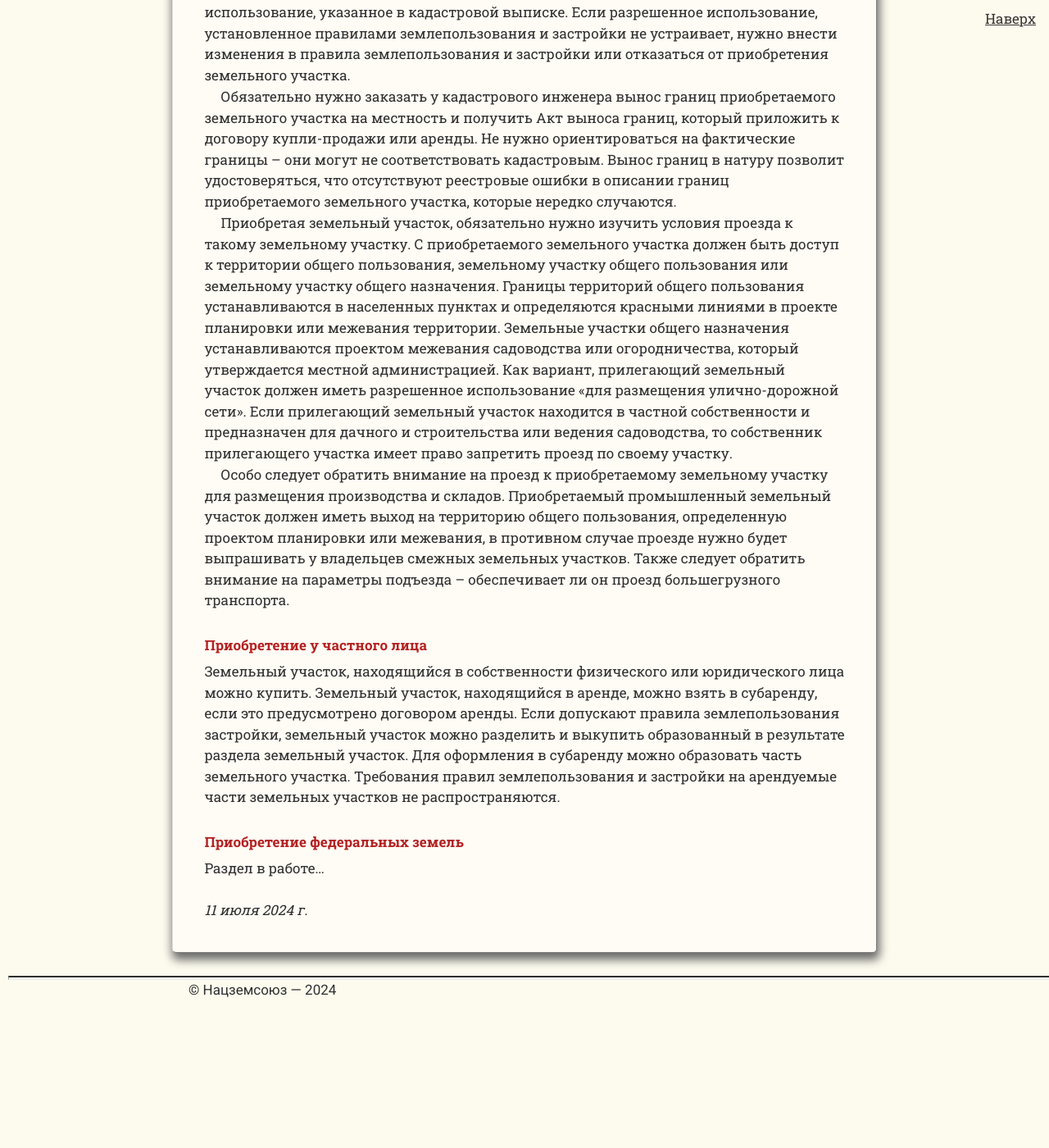
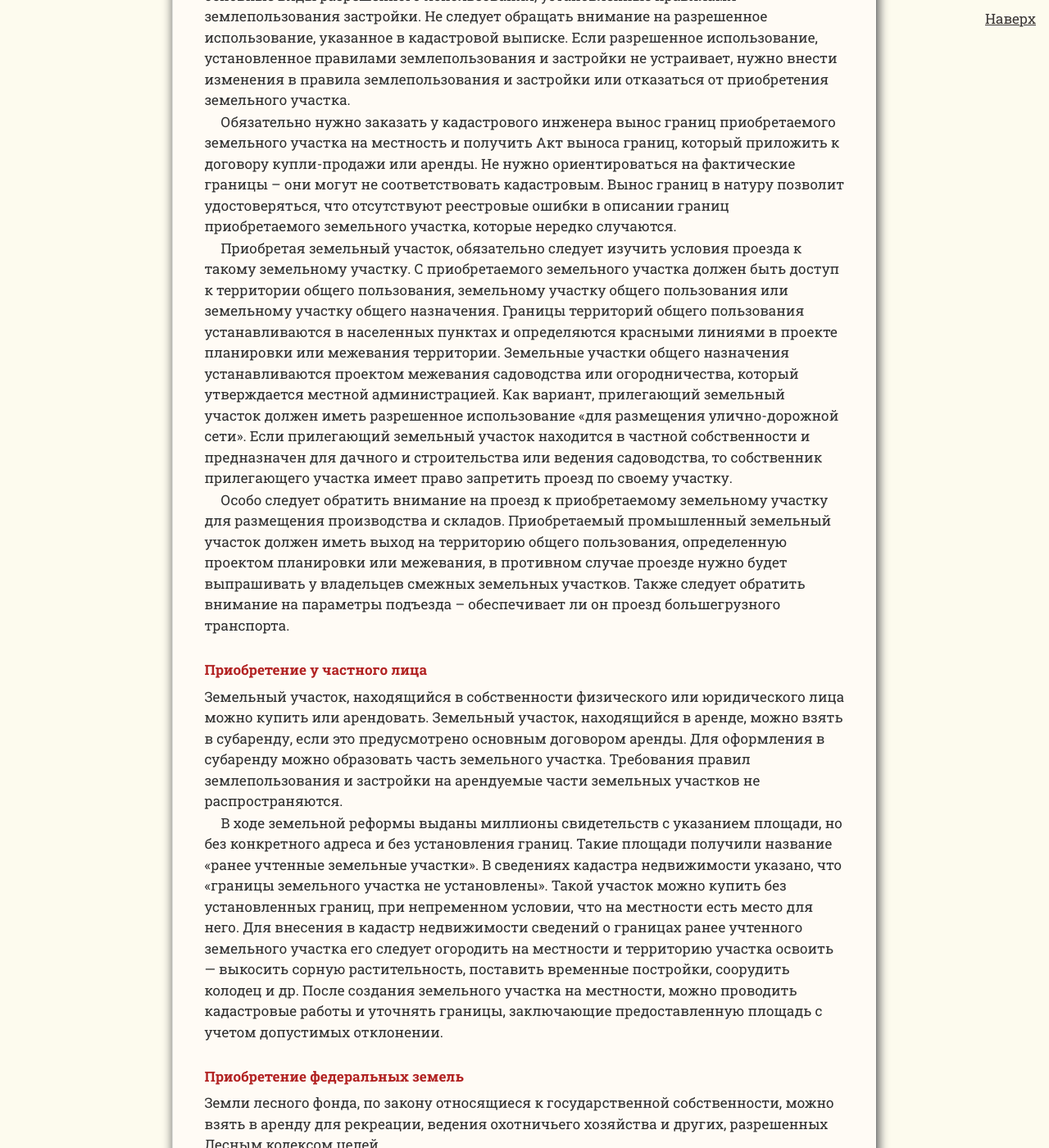
Before and after one commit to SergSi/land-use-art, a Jekyll site: the page built from _articles/2024-07-11-sostav.md, in a window 1280 px wide and 1400 px high, scrolled down 4685 px. Shown: the whole window at 82% size. Built offline with Jekyll 4.4.1, drawn with Linux system fonts in a browser that asks for light colours; some web fonts are replaced; before the commit the page ends 5923 px from its top, so only the background shows below that; some of the changed text lies outside the part shown.

Commit message:
Update 2024-07-11-sostav.md

```diff
--- a/_articles/2024-07-11-sostav.md
+++ b/_articles/2024-07-11-sostav.md
@@ -73,14 +73,28 @@
 
 Обязательно нужно заказать у кадастрового инженера вынос границ приобретаемого земельного участка на местность и получить Акт выноса границ, который приложить к договору купли-продажи или аренды. Не нужно ориентироваться на фактические границы – они могут не соответствовать кадастровым. Вынос границ в натуру позволит удостоверяться, что отсутствуют реестровые ошибки в описании границ приобретаемого земельного участка, которые нередко случаются.
 
-Приобретая земельный участок, обязательно нужно изучить условия проезда к такому земельному участку. С приобретаемого земельного участка должен быть доступ к территории общего пользования, земельному участку общего пользования или земельному участку общего назначения. Границы территорий общего пользования устанавливаются в населенных пунктах и определяются красными линиями в проекте планировки или межевания территории. Земельные участки общего назначения устанавливаются проектом межевания садоводства или огородничества, который утверждается местной администрацией. Как вариант, прилегающий земельный участок должен иметь разрешенное использование «для размещения улично-дорожной сети». Если прилегающий земельный участок находится в частной собственности и предназначен для дачного и строительства или ведения садоводства, то собственник прилегающего участка имеет право запретить проезд по своему участку.
+Приобретая земельный участок, обязательно следует изучить условия проезда к такому земельному участку. С приобретаемого земельного участка должен быть доступ к территории общего пользования, земельному участку общего пользования или земельному участку общего назначения. Границы территорий общего пользования устанавливаются в населенных пунктах и определяются красными линиями в проекте планировки или межевания территории. Земельные участки общего назначения устанавливаются проектом межевания садоводства или огородничества, который утверждается местной администрацией. Как вариант, прилегающий земельный участок должен иметь разрешенное использование «для размещения улично-дорожной сети». Если прилегающий земельный участок находится в частной собственности и предназначен для дачного и строительства или ведения садоводства, то собственник прилегающего участка имеет право запретить проезд по своему участку.
 
 Особо следует обратить внимание на проезд к приобретаемому земельному участку для размещения производства и складов. Приобретаемый промышленный земельный участок должен иметь выход на территорию общего пользования, определенную проектом планировки или межевания, в противном случае проезде нужно будет выпрашивать у владельцев смежных земельных участков. Также следует обратить внимание на параметры подъезда – обеспечивает ли он проезд большегрузного транспорта.
 
 ## Приобретение у частного лица
 
-Земельный участок, находящийся в собственности физического или юридического лица можно купить. Земельный участок, находящийся в аренде, можно взять в субаренду, если это предусмотрено договором аренды. Если допускают правила землепользования застройки, земельный участок можно разделить и выкупить образованный в результате раздела земельный участок. Для оформления в субаренду можно образовать часть земельного участка. Требования правил землепользования и застройки на арендуемые части земельных участков не распространяются.
+Земельный участок, находящийся в собственности физического или юридического лица можно купить или арендовать. Земельный участок, находящийся в аренде, можно взять в субаренду, если это предусмотрено основным договором аренды. Для оформления в субаренду можно образовать часть земельного участка. Требования правил землепользования и застройки на арендуемые части земельных участков не распространяются.
+
+В ходе земельной реформы выданы миллионы свидетельств с указанием площади, но без конкретного адреса и без установления границ. Такие площади получили название «ранее учтенные земельные участки». В сведениях кадастра недвижимости указано, что «границы земельного участка не установлены». Такой участок можно купить без установленных границ, при непременном условии, что на местности есть место для него. Для внесения в кадастр недвижимости сведений о границах ранее учтенного земельного участка его следует огородить на местности и территорию участка освоить — выкосить сорную растительность, поставить временные постройки, соорудить колодец и др. После создания земельного участка на местности, можно проводить кадастровые работы и уточнять границы, заключающие предоставленную площадь с учетом допустимых отклонении.
 
 ## Приобретение федеральных земель
 
-Раздел в работе…
+Земли лесного фонда, по закону относящиеся к государственной собственности, можно взять в аренду для рекреации, ведения охотничьего хозяйства и других, разрешенных Лесным кодексом целей.
+
+Водные объекты, расположенные на землях водного фонда можно оформить в пользование для целей рыболовства, аквакультуры, рекреации, лечебных и оздоровительных целей без образования земельного участка. Решений о предоставлении водных объектов в пользование дает основания для выкупа или аренды прилегающих к водоему земель.
+
+Земельные участки в федеральной собственности, не относящиеся к землям лесного и водного кодекса, можно взять в аренду или выкупить у Федерального агентства по управлению государственным имуществом. Как правило, такие земельные участки предоставляются по результатам конкурса.
+
+## Предоставление земель неразграниченной государственной собственности
+
+Земельные участки из земель неразграниченной собственности предоставляются местными органами власти на основании договоров купли-продажи или договоров аренды, которые заключаются, как правило, на конкурсной основе. Отдельные категории землепользователей могут приобрести или арендовать земельные участки без проведения торгов, что особо оговаривается в Земельном кодексе. Если имеется основной земельный участок, можно оформить дополнительную площадь для целей, не связанных со строительством — например для огородничества.
+
+Для возведения некапитальных сооружений, в том числе торговых объектов, гаражей, можно получить земли без предоставления земельного участка.
+
+Увеличить площадь земельного участка возможно путем перераспределения с прилегающими неразграниченными землями или за счет площади смежных земельных участков — по соглашению.
```
Also changed, not shown: other parts of _articles/2024-07-11-sostav.md (+4 -4 lines).
